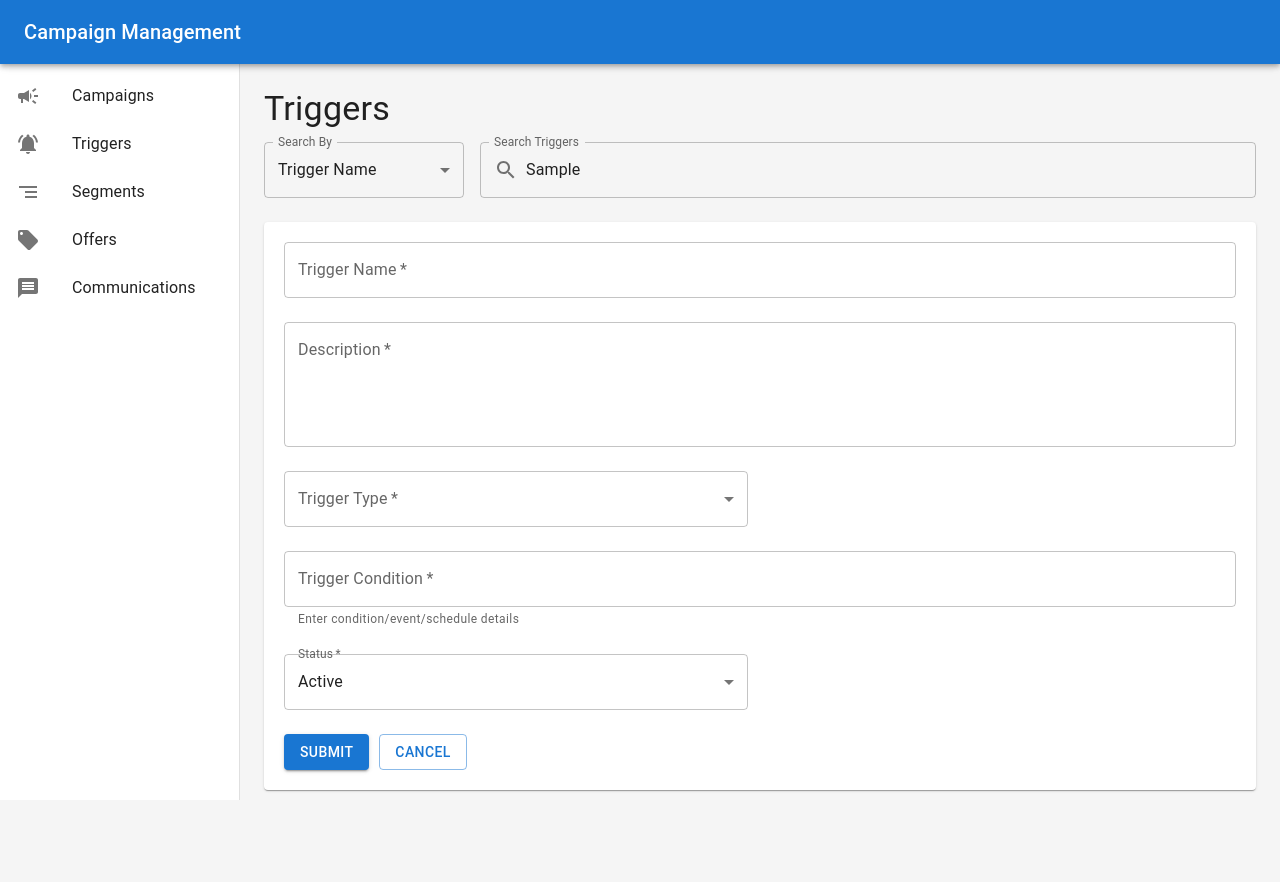
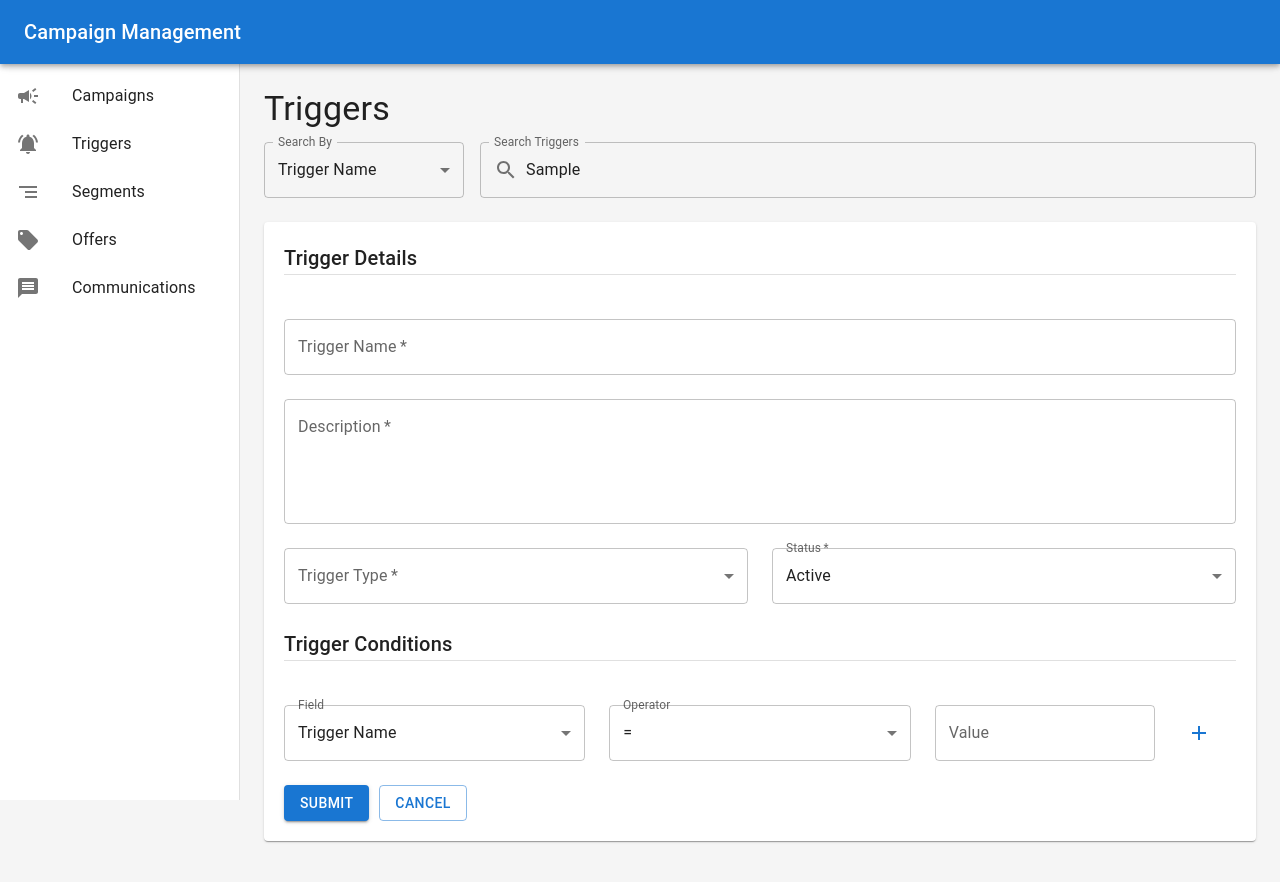
Before and after one commit to nileshkarmalkar/campaign-management-ui, a React (Create React App) app: page /triggers in a window 1280 px wide. Both pictures are taken after typing "Sample" into the empty fields and a click on the button "ADD NEW TRIGGER". Shown: the top 882 px of the page. Before the commit the page ends 834 px from the top, so only its background shows below. Built offline with nearby package versions, Linux system fonts and the light colour scheme.

Commit message:
Add trigger conditions section with operator-based filtering

```diff
--- a/src/components/triggers/TriggerForm.js
+++ b/src/components/triggers/TriggerForm.js
@@ -1,5 +1,7 @@
 import React, { useState } from 'react';
-import { TextField, Button, Grid, FormControl, InputLabel, Select, MenuItem, Paper } from '@mui/material';
+import { TextField, Button, Grid, FormControl, InputLabel, Select, MenuItem, Typography, Divider, IconButton } from '@mui/material';
+import AddIcon from '@mui/icons-material/Add';
+import DeleteIcon from '@mui/icons-material/Delete';
 
 const TriggerForm = ({ onSubmit, onCancel, initialData = null }) => {
   const [formData, setFormData] = useState(
@@ -7,8 +9,12 @@ const TriggerForm = ({ onSubmit, onCancel, initialData = null }) => {
       triggerName: '',
       description: '',
       type: '',
-      condition: '',
-      status: 'active'
+      status: 'active',
+      conditions: [{
+        field: 'triggerName',
+        operator: '=',
+        value: ''
+      }]
     }
   );
 
@@ -25,6 +31,10 @@ const TriggerForm = ({ onSubmit, onCancel, initialData = null }) => {
   return (
     <form onSubmit={handleSubmit}>
       <Grid container spacing={3}>
+        <Grid item xs={12}>
+          <Typography variant="h6">Trigger Details</Typography>
+          <Divider style={{ marginBottom: '20px' }} />
+        </Grid>
         <Grid item xs={12}>
           <TextField
             fullWidth
@@ -61,17 +71,6 @@ const TriggerForm = ({ onSubmit, onCancel, initialData = null }) => {
             </Select>
           </FormControl>
         </Grid>
-        <Grid item xs={12}>
-          <TextField
-            fullWidth
-            label="Trigger Condition"
-            name="condition"
-            value={formData.condition}
-            onChange={handleChange}
-            required
-            helperText="Enter condition/event/schedule details"
-          />
-        </Grid>
         <Grid item xs={12} sm={6}>
           <FormControl fullWidth required>
             <InputLabel>Status</InputLabel>
@@ -87,6 +86,90 @@ const TriggerForm = ({ onSubmit, onCancel, initialData = null }) => {
           </FormControl>
         </Grid>
         <Grid item xs={12}>
+          <Typography variant="h6">Trigger Conditions</Typography>
+          <Divider style={{ marginBottom: '20px' }} />
+        </Grid>
+          {formData.conditions.map((condition, index) => (
+            <React.Fragment key={index}>
+              <Grid item xs={12} sm={4}>
+                <FormControl fullWidth>
+                  <InputLabel>Field</InputLabel>
+                  <Select
+                    name={`conditions.${index}.field`}
+                    value={condition.field}
+                    onChange={(e) => {
+                      const newConditions = [...formData.conditions];
+                      newConditions[index].field = e.target.value;
+                      setFormData({ ...formData, conditions: newConditions });
+                    }}
+                  >
+                    <MenuItem value="triggerName">Trigger Name</MenuItem>
+                  </Select>
+                </FormControl>
+              </Grid>
+              <Grid item xs={12} sm={4}>
+                <FormControl fullWidth>
+                  <InputLabel>Operator</InputLabel>
+                  <Select
+                    name={`conditions.${index}.operator`}
+                    value={condition.operator}
+                    onChange={(e) => {
+                      const newConditions = [...formData.conditions];
+                      newConditions[index].operator = e.target.value;
+                      setFormData({ ...formData, conditions: newConditions });
+                    }}
+                  >
+                    <MenuItem value="=">=</MenuItem>
+                    <MenuItem value="contains">Contains</MenuItem>
+                    <MenuItem value="like">Like</MenuItem>
+                    <MenuItem value="not in">Not In</MenuItem>
+                  </Select>
+                </FormControl>
+              </Grid>
+              <Grid item xs={12} sm={3}>
+                <TextField
+                  fullWidth
+                  label="Value"
+                  name={`conditions.${index}.value`}
+                  value={condition.value}
+                  onChange={(e) => {
+                    const newConditions = [...formData.conditions];
+                    newConditions[index].value = e.target.value;
+                    setFormData({ ...formData, conditions: newConditions });
+                  }}
+                />
+              </Grid>
+              <Grid item xs={12} sm={1} container alignItems="center">
+                {index === formData.conditions.length - 1 ? (
+                  <IconButton
+                    onClick={() => {
+                      setFormData({
+                        ...formData,
+                        conditions: [
+                          ...formData.conditions,
+                          { field: 'triggerName', operator: '=', value: '' }
+                        ]
+                      });
+                    }}
+                    color="primary"
+                  >
+                    <AddIcon />
+                  </IconButton>
+                ) : (
+                  <IconButton
+                    onClick={() => {
+                      const newConditions = formData.conditions.filter((_, i) => i !== index);
+                      setFormData({ ...formData, conditions: newConditions });
+                    }}
+                    color="error"
+                  >
+                    <DeleteIcon />
+                  </IconButton>
+                )}
+              </Grid>
+            </React.Fragment>
+          ))}
+        <Grid item xs={12}>
           <Button type="submit" variant="contained" color="primary">
             {initialData ? 'Update' : 'Submit'}
           </Button>
--- a/src/components/triggers/Triggers.js
+++ b/src/components/triggers/Triggers.js
@@ -119,9 +119,17 @@ const Triggers = () => {
                     <EditIcon />
                   </IconButton>
                 </Box>
+                <Typography variant="subtitle1" style={{marginTop: '10px', fontWeight: 'bold'}}>Trigger Details</Typography>
                 <Typography>Type: {trigger.type}</Typography>
                 <Typography>Status: {trigger.status}</Typography>
                 <Typography>Description: {trigger.description}</Typography>
+
+                <Typography variant="subtitle1" style={{marginTop: '10px', fontWeight: 'bold'}}>Trigger Conditions</Typography>
+                {trigger.conditions?.map((condition, index) => (
+                  <Typography key={index}>
+                    {condition.field} {condition.operator} "{condition.value}"
+                  </Typography>
+                ))}
               </Paper>
             </Grid>
           ))}
```
